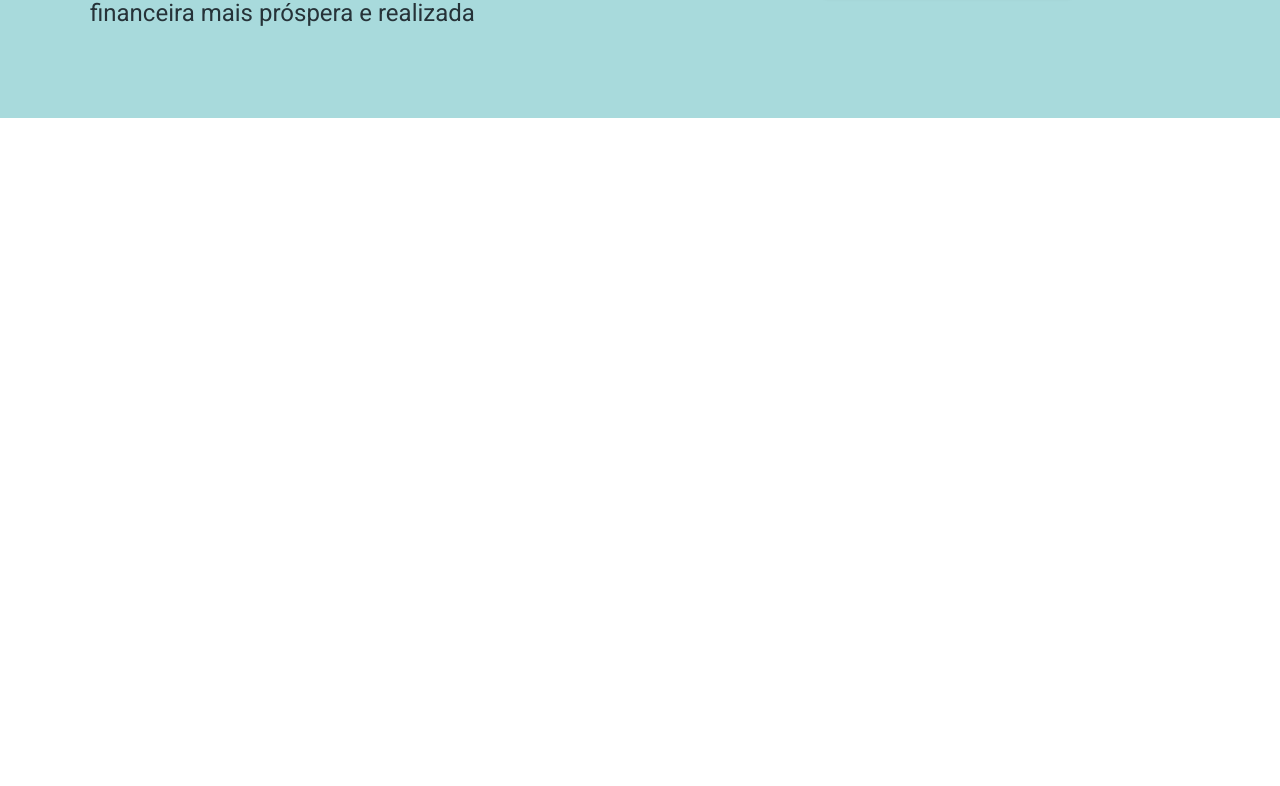
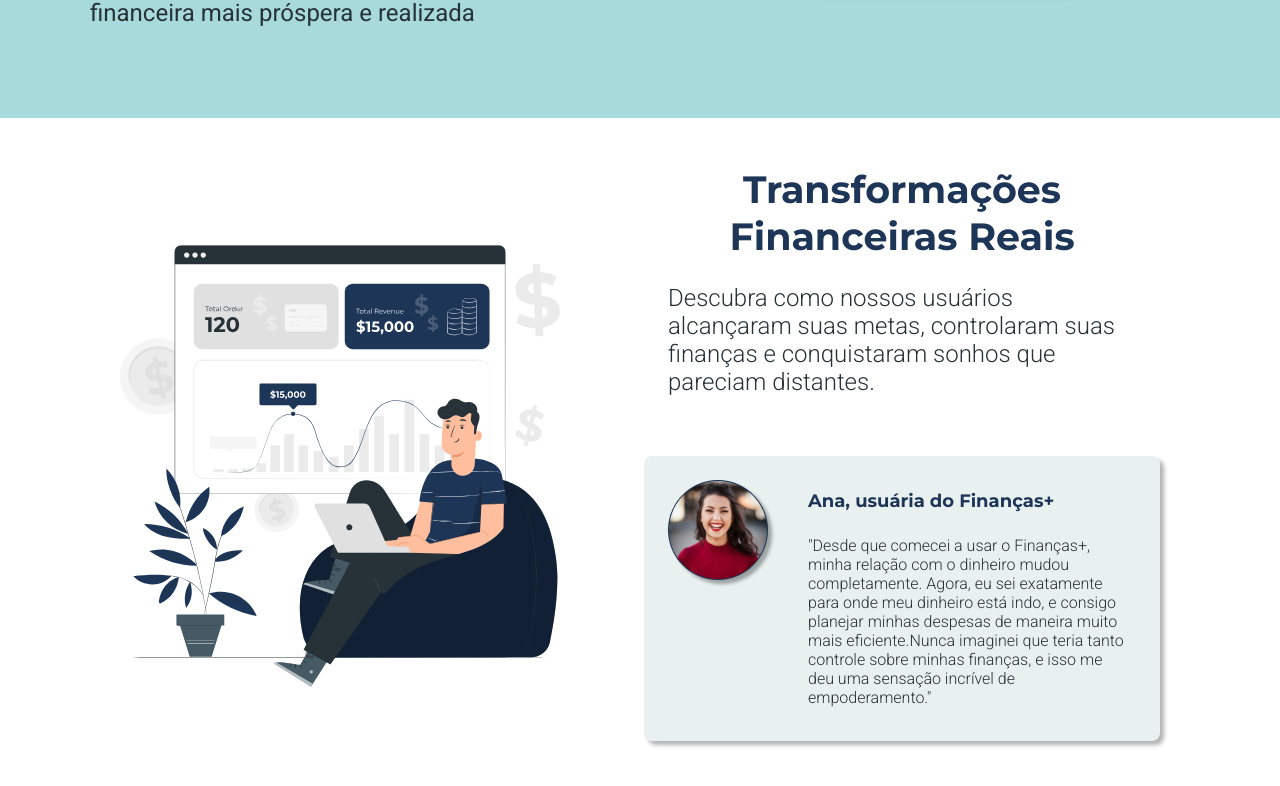
Before and after one commit to julianebueno/Aula-Projeto-Financas, a React (Vite) app: page / in a window 1280 px wide. Shown: the part 1438-2224 px from the top of the page. Before the commit the page ends 1556 px from the top, so only its background shows below. Built offline with nearby package versions, Linux system fonts and the light colour scheme.

Commit message:
feat: :sparkles: criação do BannerDepoimentos

```diff
--- /dev/null
+++ b/src/componentes/BannerDepoimentos/BannerDepoimentos.jsx
@@ -0,0 +1,31 @@
+import React from 'react'
+import {StylesBannerDepoimentos} from './bannerDepoimentos.styles'
+
+const BannerDepoimentos = () => {
+  return (
+    <StylesBannerDepoimentos>
+
+      <section className={'containerImage'}>
+        <img src="/LP-banner3.svg" alt=""/>
+      </section>
+
+      <section className={'containerTexto'}>
+        <section className={'frameTexto'}>
+          <h2 className={'tituloTexto'}>Transformações Financeiras Reais</h2>
+          <p>Descubra como nossos usuários alcançaram suas metas, controlaram suas finanças e conquistaram sonhos que pareciam distantes.</p>
+        </section>
+        <section className={'frameDepoimento'}>
+          <img src="/Ellipse3.png" alt=""/>
+          <div className={'frameDepoimentoTexto'}>
+            <h2 className={'tituloDepoimento'}>Ana, usuária do Finanças+</h2>
+            <p className={'fraseDepoimento'}>"Desde que comecei a usar o Finanças+, minha relação com o dinheiro mudou completamente. Agora, eu sei exatamente para onde meu dinheiro está indo, e consigo planejar minhas despesas de maneira muito mais eficiente.Nunca imaginei que teria tanto controle sobre minhas finanças, e isso me deu uma sensação incrível de empoderamento."</p>
+
+          </div>
+        </section>
+      </section>
+
+    </StylesBannerDepoimentos>
+  )
+}
+
+export default BannerDepoimentos
--- /dev/null
+++ b/src/componentes/BannerDepoimentos/bannerDepoimentos.styles.js
@@ -0,0 +1,70 @@
+import styled from "styled-components"
+
+export const StylesBannerDepoimentos = styled.section`
+
+display: flex;
+justify-content: space-between;
+align-items: center;
+width: 100%;
+padding: 24px 100px;
+gap: 24px;
+
+.containerImage, .containerTexto, .frameTexto, .frameDepoimento, .frameDepoimentoTexto{
+  display: flex;
+}
+
+.containerTexto, .frameTexto, .frameDepoimentoTexto{
+  flex-direction: column;
+
+}
+
+.containerImage{
+  width: 500px;
+  height: 500px;
+  justify-content: end;
+}
+
+.containerTexto{
+  width: 60%;
+  padding: 24px 0;
+  justify-content: space-between;
+  align-items: flex-start;
+  gap: 60px;
+}
+
+.frameTexto{
+  padding: 0 54px;
+  justify-content: space-between;
+  align-items: center;
+  gap: 24px;
+}
+
+.tituloTexto{
+  text-align: center;
+}
+
+.frameDepoimento{
+  padding: 24px;
+  margin: 0 30px;
+  align-items: flex-start;
+  gap: 20px;
+  border-radius: 8px;
+  background: ${(props)=> props.theme.white200};
+  box-shadow: 4px 4px 4px 0px rgba(0, 0, 0, 0.30);
+}
+
+.frameDepoimentoTexto{
+  padding: 10px 12px;
+  gap: 24px;
+}
+
+.tituloDepoimento{
+  font-size: 18px;
+}
+
+.fraseDepoimento{
+  font-size: 16px;
+}
+
+
+`
--- a/src/pages/LandingPage.jsx
+++ b/src/pages/LandingPage.jsx
@@ -6,6 +6,7 @@ import Header from '../componentes/Header/Header.jsx'
 import BannerBemVindo from '../componentes/BannerBemVindo/BannerBemVindo.jsx'
 import BannerDesafioFinanceiro from '../componentes/BannerDesafioFinanceiro/BannerDesafioFinanceiro.jsx'
 import BannerComeceAgora from '../componentes/BannerComeceAgora/BannerComeceAgora.jsx'
+import BannerDepoimentos from '../componentes/BannerDepoimentos/BannerDepoimentos.jsx'
 
 const LandingPage = () => {
   return (
@@ -15,6 +16,7 @@ const LandingPage = () => {
       <BannerBemVindo/>
       <BannerDesafioFinanceiro/>
       <BannerComeceAgora/>
+      <BannerDepoimentos/>
     </StylesLandingPage>
 
   )
```
Also changed, not shown: public/Ellipse3.png (added), public/LP-banner3.svg (added).
